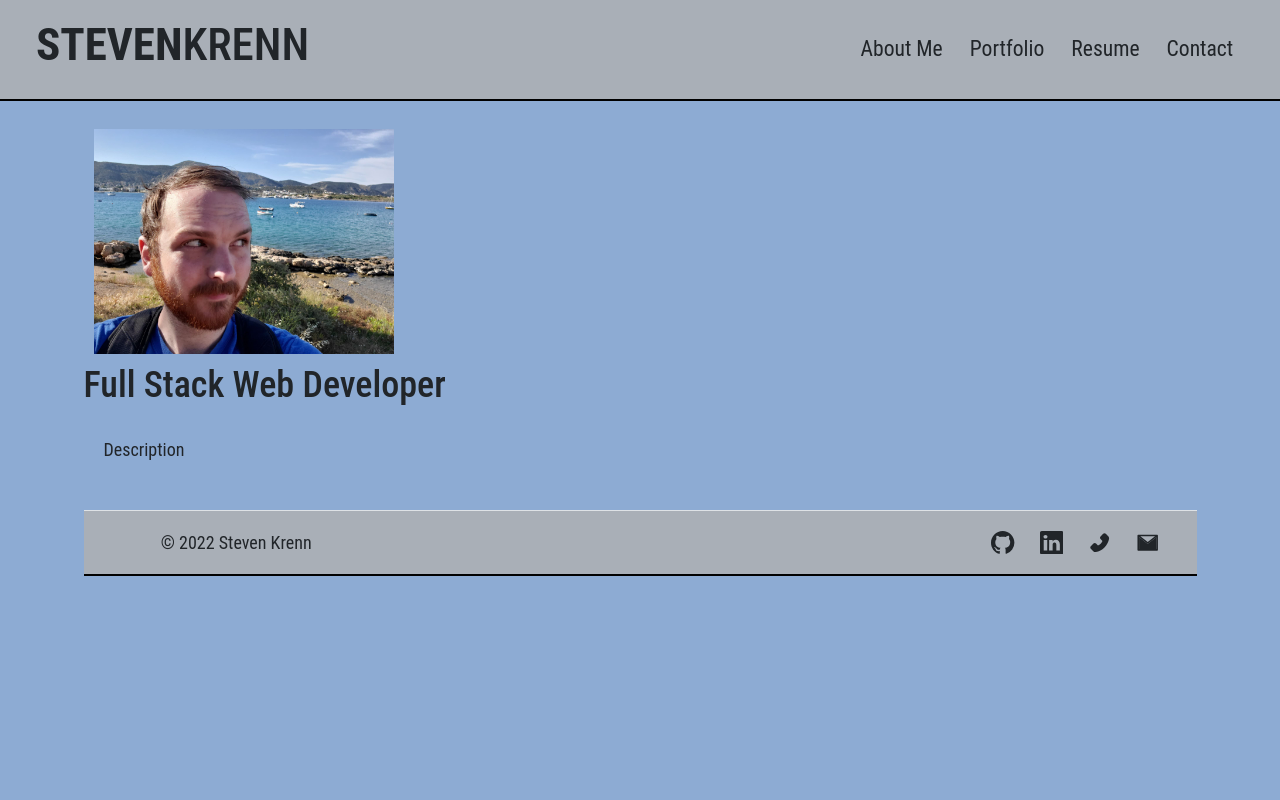
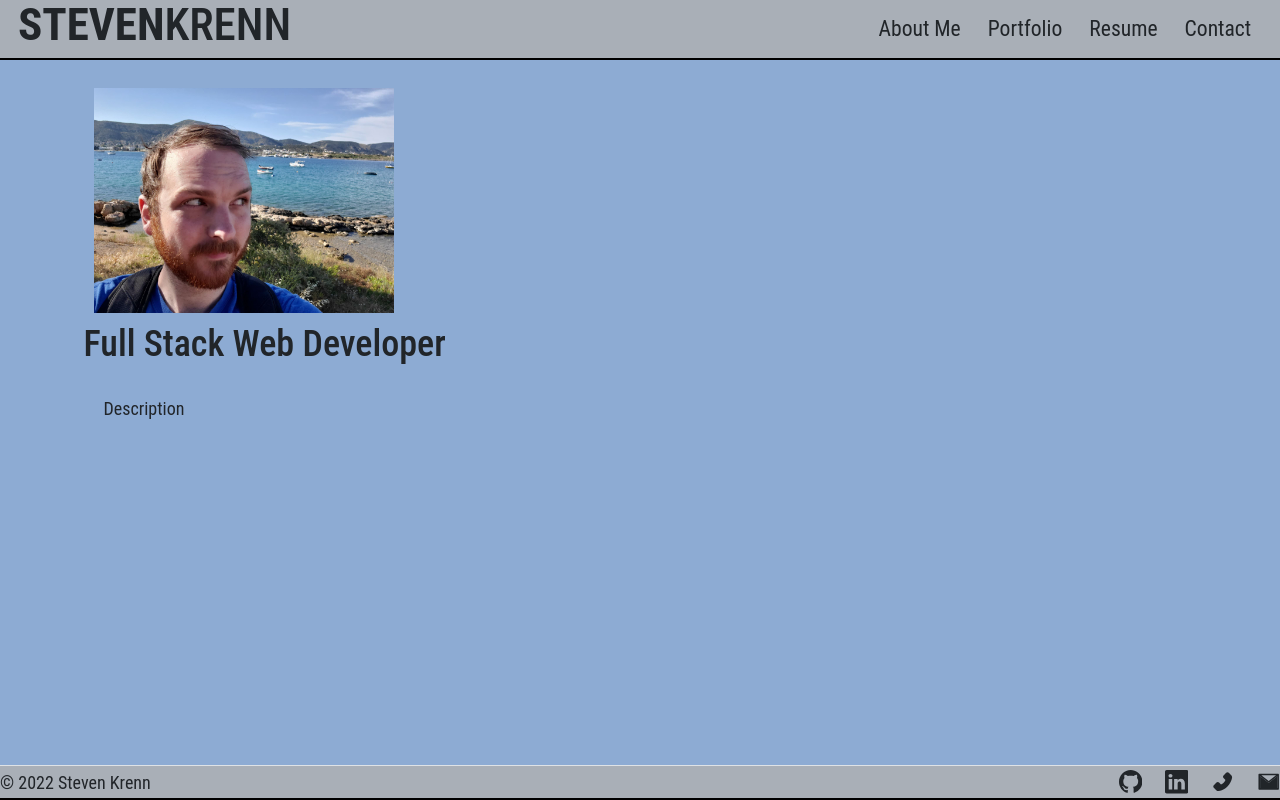
Before and after one commit to Krenbot/react-portfolio, a React (Create React App) app: page / in a window 1280 px wide. Built offline with nearby package versions, Linux system fonts and the light colour scheme.

Commit message:
fixed footer padding, relative positioning

```diff
--- a/src/App.css
+++ b/src/App.css
@@ -57,7 +57,7 @@
 footer {
     display: flex;
     align-items: center;
-    padding: 1em 2em;
+
 
     border-bottom: var(--border-header-footer);
     background-color: var(--bg-header-footer);
@@ -65,6 +65,8 @@
 
 header {
     justify-content: space-between;
+    height: 60px;
+    padding: 1em;
 }
 
 header h1 {
@@ -104,6 +106,7 @@
 }
 
 /* Main Content CSS */
+
 main {
     display: flex;
     flex-flow: column;
@@ -123,7 +126,6 @@
     border: 3px solid black;
     background-color: white;
 }
-
 
 section.card h2 {
     margin-bottom: .5em;
@@ -148,16 +150,20 @@
 
 footer {
     display: flex;
-    justify-content: center;
-    gap: 1em;
-
     border-top: var(--border-header-footer);
     background-color: var(--bg-header-footer);
+    position: fixed;
+    left: 0;
+    bottom: 0;
+    right: 0;
+    height: 35px;
+    gap: 1em;
 }
 
 footer ul {
     list-style: none;
     display: flex;
+    justify-content: space-around;
     gap: .25em;
 }
 
@@ -165,15 +171,9 @@
     display: flex;
     flex-flow: column;
     align-items: center;
-    padding: .05em;
     font-size: 1.3rem;
 }
 
 footer a:hover {
     scale: 1.2;
 }
-
-footer i {
-    font-size: 1.75rem;
-    justify-content: space-between;
-}
--- a/src/components/Footer.jsx
+++ b/src/components/Footer.jsx
@@ -4,25 +4,20 @@
 
 const Footer = () => {
     return (
-        <div className="container background-color"
-            style={{
-                backgroundColor: '61A5FF',
-            }}>
-            <footer className="d-flex flex-wrap justify-content-between align-items-center py-3 my-4 border-top">
+        <footer className="d-flex flex-wrap justify-content-between align-items-center border-top">
+
             <div className="col-md-4 d-flex align-items-center">
-                    <a href="/" className="mb-3 me-2 mb-md-0  text-decoration-none lh-1">
-                        <svg className="bi" width={30} height={24}><use xlinkHref="#bootstrap" /></svg>
-                    </a>
                 <span className="mb-3 mb-md-0 ">© 2022 Steven Krenn</span>
             </div>
+
             <ul className="nav col-md-4 justify-content-end list-unstyled d-flex">
                 <li className="ms-3"><a className="" href="https://github.com/Krenbot"><BsGithub /></a></li>
                 <li className="ms-3"><a className="" href="https://www.linkedin.com/in/krenbot/"><BsLinkedin /></a></li>
                 <li className="ms-3"><a className="" href="tel:262-707-8842"><AiFillPhone /></a></li>
                 <li className="ms-3"><a className="" href="mailto: 'stevekrenn@gmail.com"><AiTwotoneMail /></a></li>
             </ul>
+
         </footer>
-        </div>
     );
 }
 
```
Lines whose indentation alone changed are shown as unchanged.
